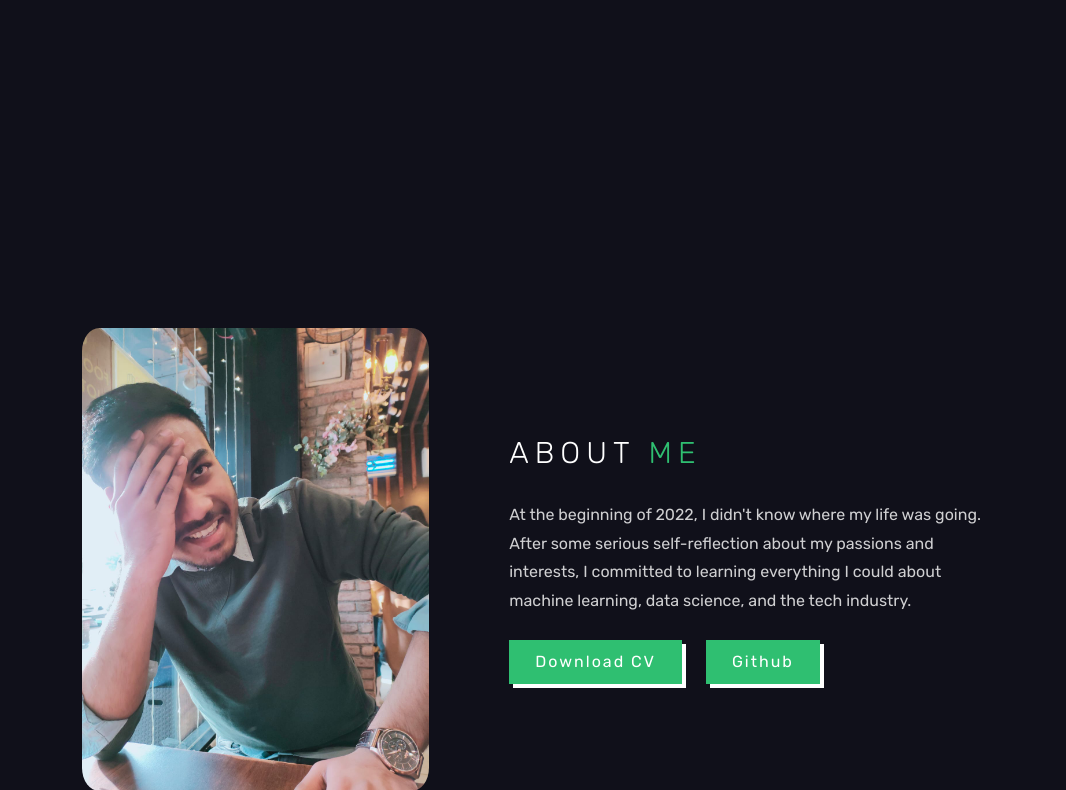
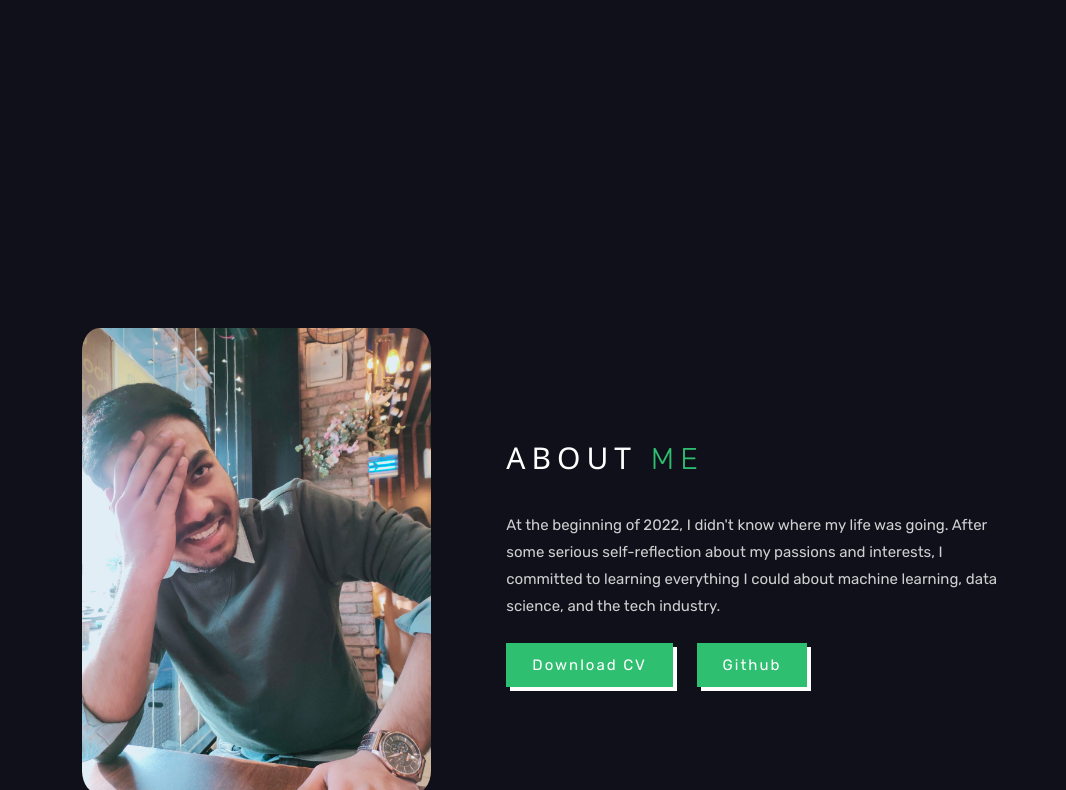
Before and after one commit to heyshann/shantanuverma.github.io, a plain HTML site: page index.html in a window 1280 px wide. Shown: the part 592-1382 px from the top of the page, without its empty margins (97-1163 px from the left). Drawn offline with nearby package versions, Linux system fonts and the light colour scheme.

Commit message:
Update index.html

```diff
--- a/index.html
+++ b/index.html
@@ -7,6 +7,7 @@
     <meta charset="UTF-8">
     <meta http-equiv="X-UA-Compatible" content="IE=edge">
     <meta name="viewport" content="width=device-width, initial-scale=1.0">
+    <link rel="stylesheet" href="https://www.w3schools.com/lib/w3.css">
     <title>Data Science Enthusiast</title>
     <link rel="stylesheet" type="text/css" href="style.css">
     <link rel="stylesheet" href="https://unpkg.com/boxicons@latest/css/boxicons.min.css">
```
